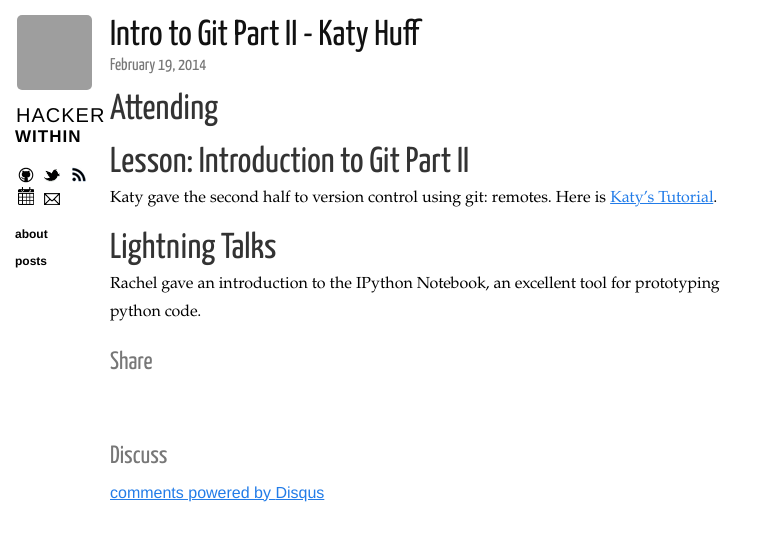
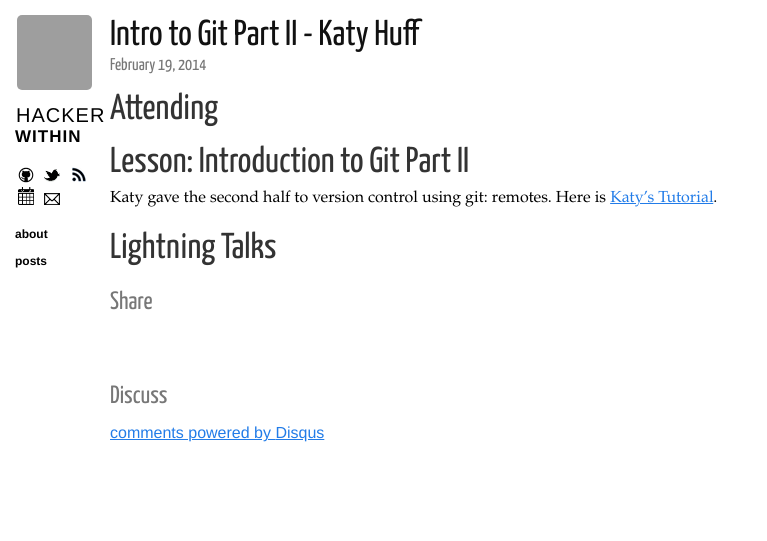
Before and after one commit to thehackerwithin/berkeley, a Jekyll site: the page built from _posts/2014-02-19-git-part-2-meeting.markdown, in a window 1280 px wide, cut to the strip 0-541 px from the top of the page. Shown: the whole strip, without its empty margins (0-767 px from the left). Built offline with Jekyll 4.4.1, drawn with Linux system fonts in a browser that asks for light colours; nearby versions of some CDN libraries; Markdown is read by kramdown in place of the engine named in the settings; comment, search, counter and statistics services are not loaded; grey boxes are pictures that could not be loaded.

Commit message:
removed outdated lightning talk

```diff
--- a/_posts/2014-02-19-git-part-2-meeting.markdown
+++ b/_posts/2014-02-19-git-part-2-meeting.markdown
@@ -34,9 +34,6 @@ Katy gave the second half to version control using git: remotes. Here is [Katy's
 
 # Lightning Talks
 
-Rachel gave an introduction to the IPython Notebook, an excellent tool for
-prototyping python code.
-
 
 
 [katystalk]: https://github.com/thehackerwithin/berkeley/tree/master/git/partII "Katy's Tutorial"
```
